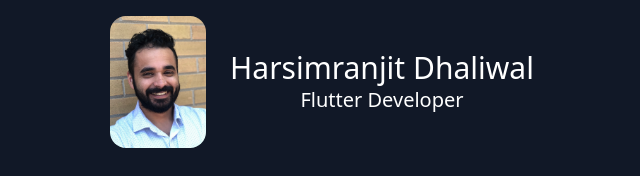
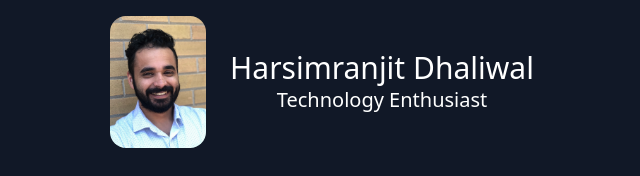
Before and after one commit to harsi-dev/portfolio, a Next.js app: page / in a window 1280 px wide. Shown: the top 176 px of the page, without its empty margins (318-958 px from the left). Built offline with nearby package versions, Linux system fonts and the light colour scheme.

Commit message:
change subtitle to technology enthusiast

```diff
--- a/pages/index.tsx
+++ b/pages/index.tsx
@@ -24,7 +24,7 @@ export default function Home() {
               Harsimranjit Dhaliwal
             </h1>
             <h2 className="text-xl  text-center text-white ">
-              Flutter Developer
+              Technology Enthusiast
             </h2>
           </div>
         </div>
```
